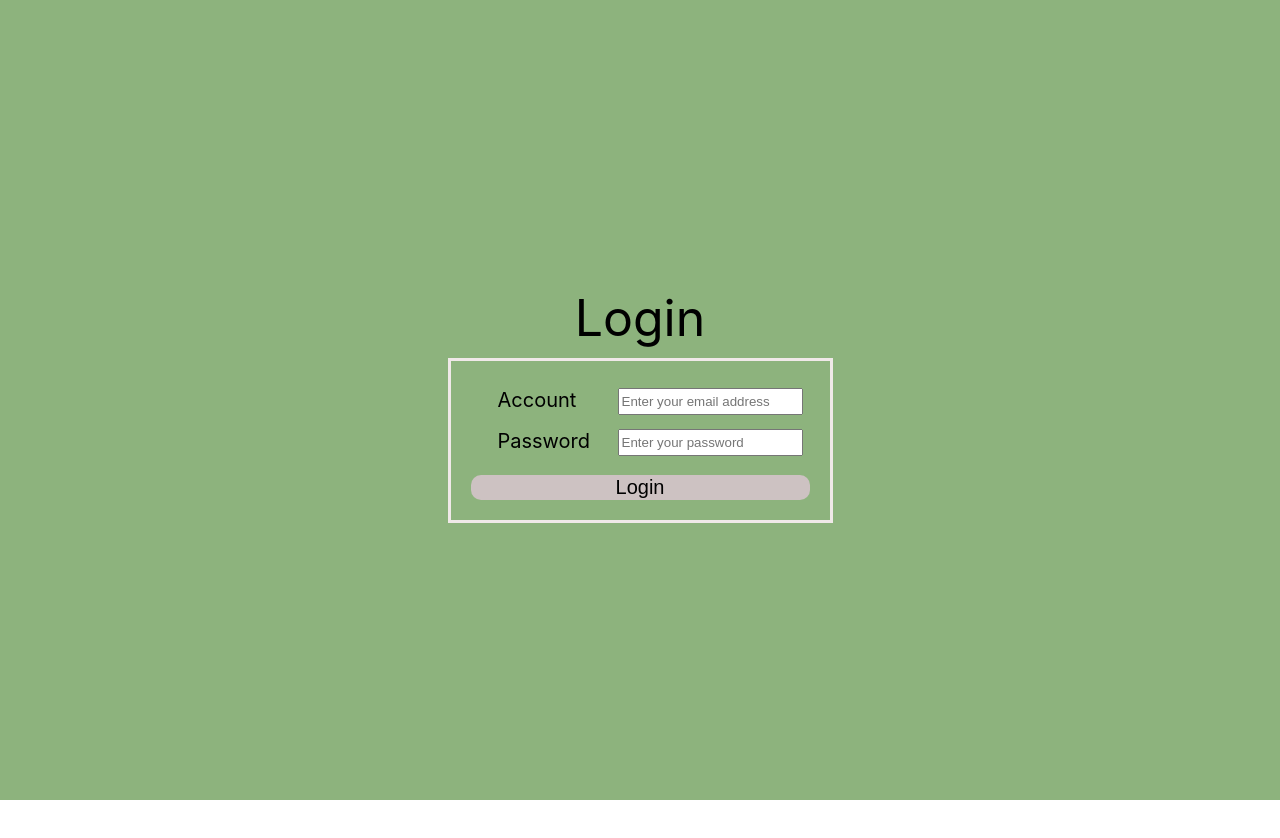
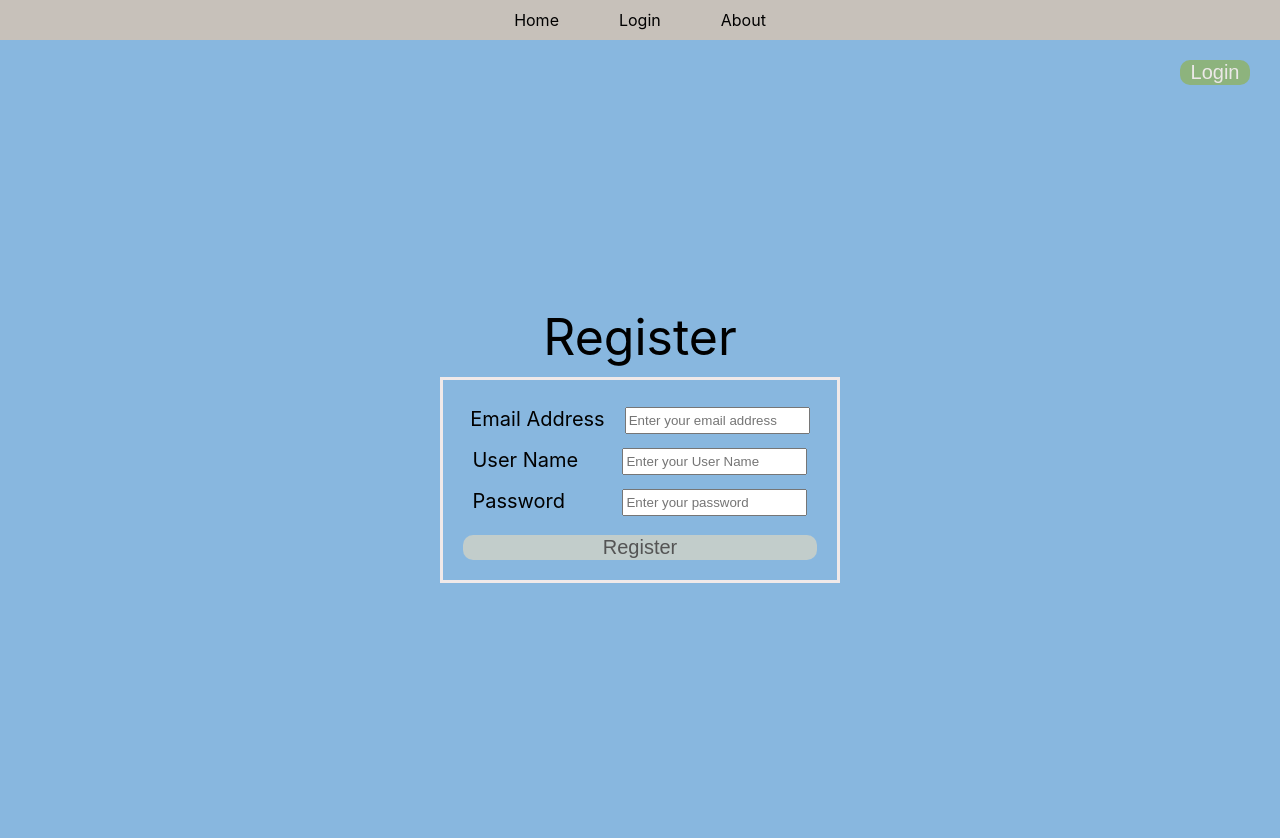
Before and after one commit to Jackie-LJQ/Note-taking-Web-App, a React (Create React App) app in the folder frontend/: page / in a window 1280 px wide. Before the commit the page ends 800 px from the top, so only its background shows below. Built offline with nearby package versions, Linux system fonts and the light colour scheme.

Commit message:
add top bar on register and login page

```diff
--- a/frontend/src/App.js
+++ b/frontend/src/App.js
@@ -5,8 +5,8 @@ import Register from './pages/register';
 function App() {
   return (
     <>
-      {/* <Register /> */}
-      <Login />
+      <Register />
+      {/* <Login /> */}
     </>
   );
 }
--- /dev/null
+++ b/frontend/src/components/topbar.css
@@ -0,0 +1,15 @@
+.topBar{
+    height: 40px;
+    width: 100%;
+    position: sticky;
+    top: 0;
+    background-color: rgb(199, 193, 186);
+    display: flex;
+    flex-direction: row;
+    align-items: center;
+    justify-content: center;
+}
+
+.topBarIcon{
+    padding: 30px;
+}
--- /dev/null
+++ b/frontend/src/components/topbar.js
@@ -0,0 +1,12 @@
+import "./topbar.css"
+export default function TopBar() {
+    return (
+        <>
+            <div className="topBar">
+                <a className="topBarIcon">Home</a>
+                <a className="topBarIcon">Login</a>
+                <a className="topBarIcon">About</a>
+            </div>
+        </>
+    )
+}
--- a/frontend/src/pages/login.css
+++ b/frontend/src/pages/login.css
@@ -1,13 +1,13 @@
 .login{
+    height: calc(100vh - 50px);
+    width: 100%;
     display: flex;
     flex-direction: column;
     align-items: center;
     justify-content: center;
-    height: 100vh;
-    width: 100%;
     background-color:#8db37d;
+    background-size: cover;
 }
-
 
 .loginForm{
     display: flex;
@@ -17,11 +17,13 @@
     border-style: solid ;
     border-color: rgba(240, 233, 233, 0.998);
     padding: 20px;
+    padding-top: 0px;
 }
 
 .loginTitle{
     font-size: 50px;
     padding: 10px;
+    padding-top: 0px;
 }
 
 .loginBlock{
@@ -47,3 +49,16 @@
     background-color: rgb(205, 194, 194);
     border-radius: 10px;
 }
+
+.lRegisterButton{
+    position: absolute;
+    top: 60px;
+    right: 30px;
+    height: 25px;
+    width: 100px;
+    font-size: 20px;
+    color: rgb(236, 232, 232);
+    border: none;
+    background-color: #88b7df;
+    border-radius: 10px;
+}
--- a/frontend/src/pages/login.js
+++ b/frontend/src/pages/login.js
@@ -1,4 +1,5 @@
 import "./login.css"
+import TopBar from "../components/topbar";
 import React, { useRef } from "react";
 export default function Login() {
     const accountRef = useRef()
@@ -11,6 +12,8 @@ export default function Login() {
     }
 
     return (
+        <>
+            <TopBar />
             <div className="login">
                 <div className="loginTitle">Login</div>
                 <form className="loginForm">
@@ -25,5 +28,7 @@ export default function Login() {
                     <button type="submit" className="loginButton" onClick={handleSubmit}>Login</button>
                 </form>
             </div>
+            <button type="submit" className="lRegisterButton">Register</button>
+        </>
     )
 }
--- a/frontend/src/pages/register.css
+++ b/frontend/src/pages/register.css
@@ -44,6 +44,20 @@
     font-size: 20px;
     padding: 0px;
     border: none;
-    background-color: rgb(205, 194, 194);
+    color: rgb(84, 84, 84);
+    background-color: rgb(194, 205, 203);
     border-radius: 10px;
 }
+
+.rLoginButton{
+    position: absolute;
+    top: 60px;
+    right: 30px;
+    height: 25px;
+    width: 70px;
+    font-size: 20px;
+    color: rgb(236, 232, 232);
+    border: none;
+    background-color: #8db37d;
+    border-radius: 10px;
+}
--- a/frontend/src/pages/register.js
+++ b/frontend/src/pages/register.js
@@ -1,4 +1,5 @@
 import "./register.css"
+import TopBar from "../components/topbar";
 import React, { useRef } from "react";
 export default function Register() {
     const accountRef = useRef()
@@ -11,6 +12,8 @@ export default function Register() {
     }
 
     return (
+        <>
+            <TopBar/>
             <div className="register">
                 <div className="registerTitle">Register</div>
                 <form className="registerForm">
@@ -29,5 +32,7 @@ export default function Register() {
                     <button type="submit" className="registerButton" onClick={handleSubmit}>Register</button>
                 </form>
             </div>
+            <button type="submit" className="rLoginButton">Login</button>
+        </>
     )
 }
```
Also changed, not shown: 1 other file (tests, documents, lock files or other folders). Lines whose indentation alone changed are shown as unchanged.
